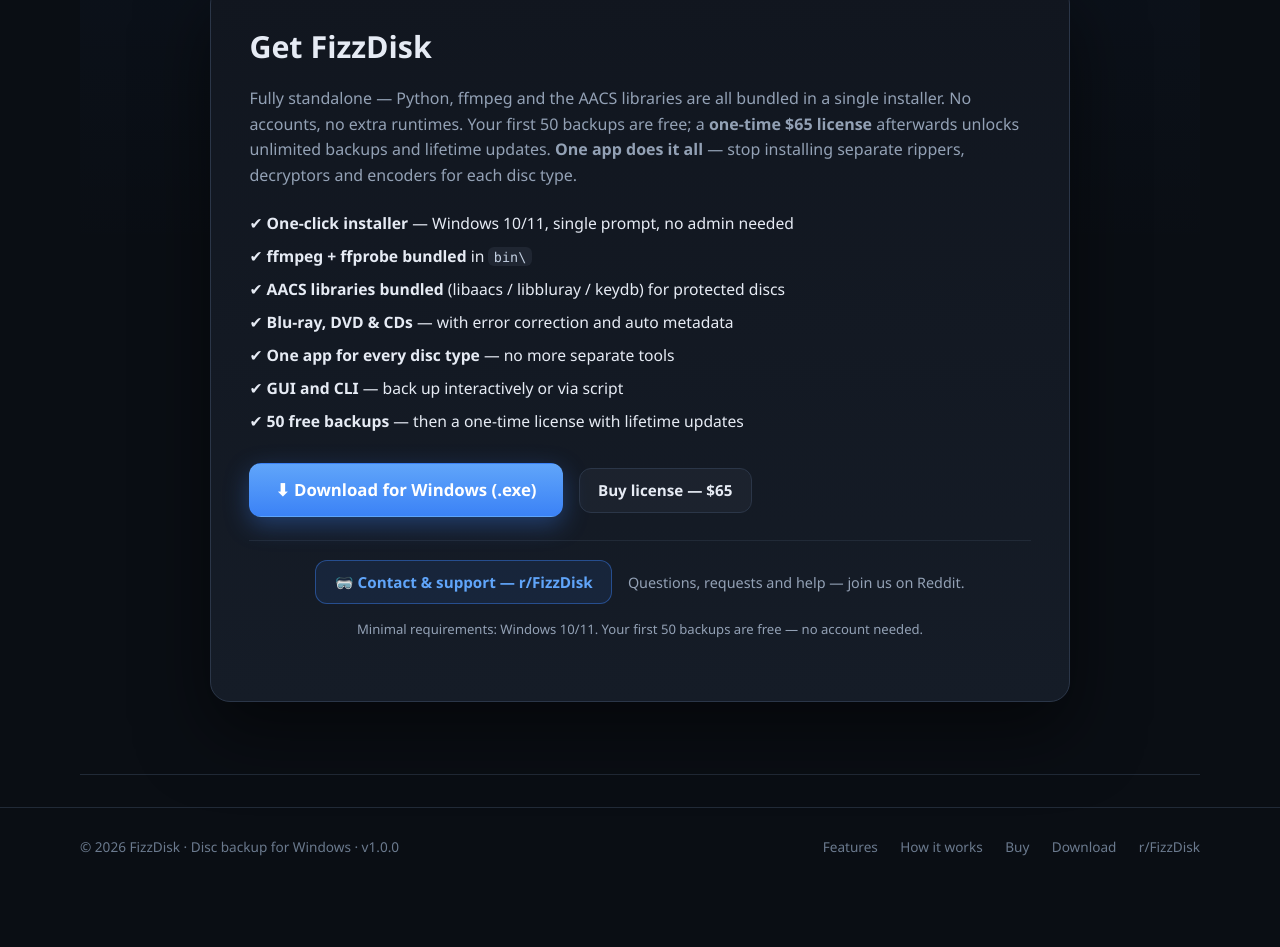
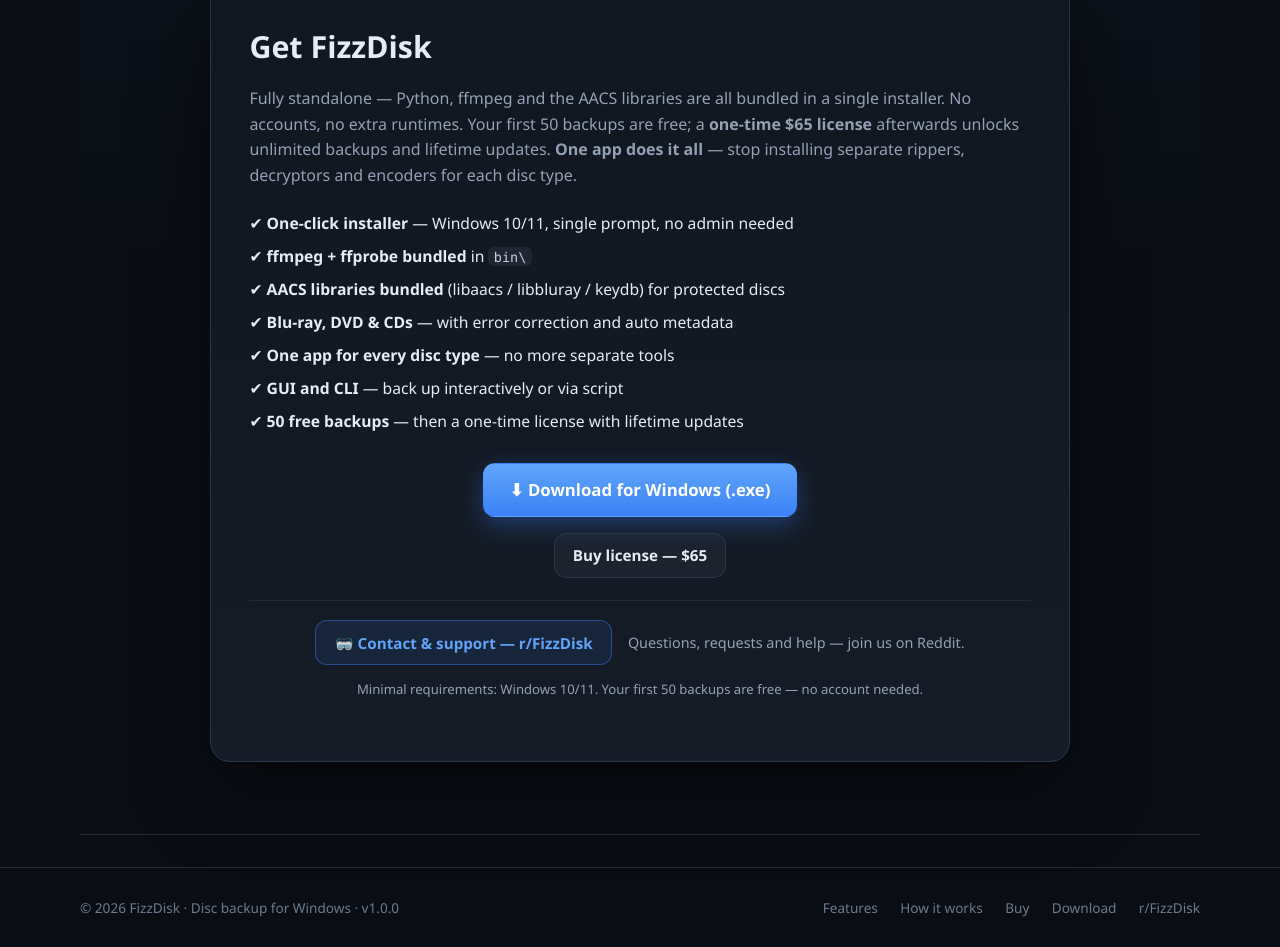
Before and after one commit to TheABBA/FizzDisk, a plain HTML site: page website/index.html in a window 1280 px wide. Shown: the part 4237-5184 px from the top of the page. Before the commit the page ends 5124 px from the top, so only its background shows below. Drawn offline with Linux system fonts and the light colour scheme.

Commit message:
Website: center Download-card buttons, stack Buy license under Download

```diff
--- a/website/index.html
+++ b/website/index.html
@@ -207,7 +207,7 @@
         <li>✔ <b>GUI and CLI</b> — back up interactively or via script</li>
         <li>✔ <b>50 free backups</b> — then a one-time license with lifetime updates</li>
       </ul>
-      <div class="dl-cta">
+      <div class="dl-cta" style="justify-content:center;flex-direction:column;align-items:center">
         <a class="btn btn-primary btn-lg" href="download/FizzDiskSetup.exe">⬇  Download for Windows (.exe)</a>
         <a class="btn btn-ghost" data-buy href="#">Buy license — $65</a>
       </div>
```
